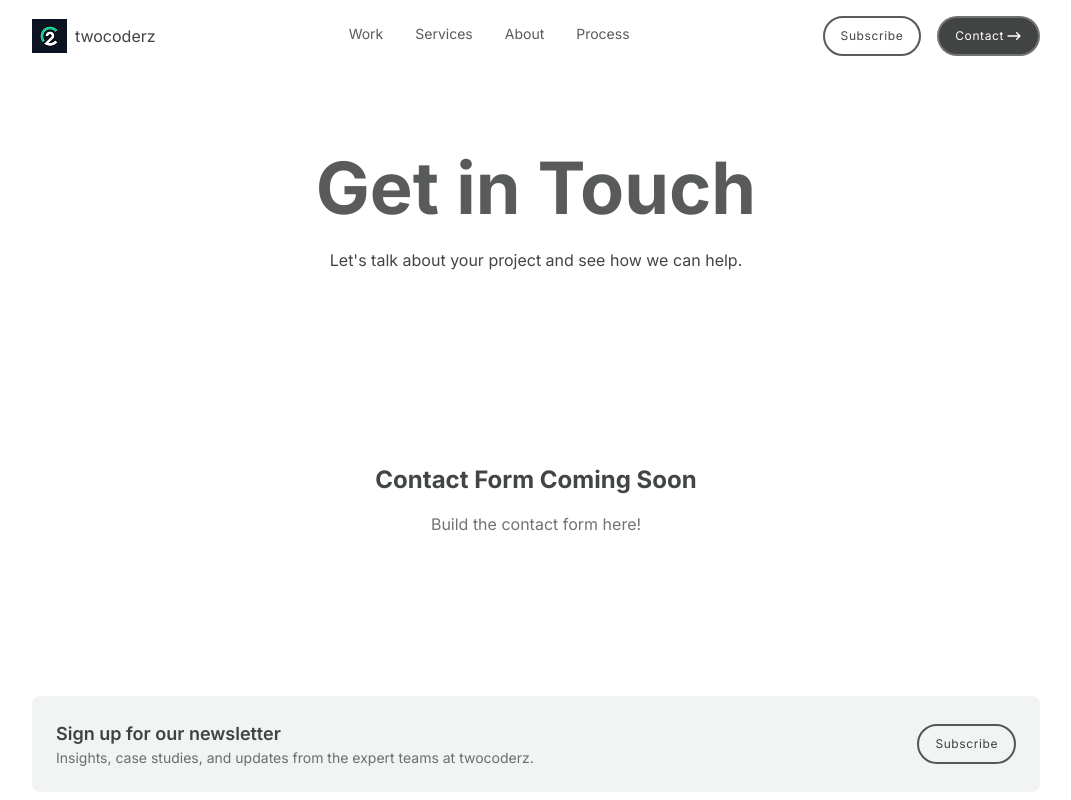
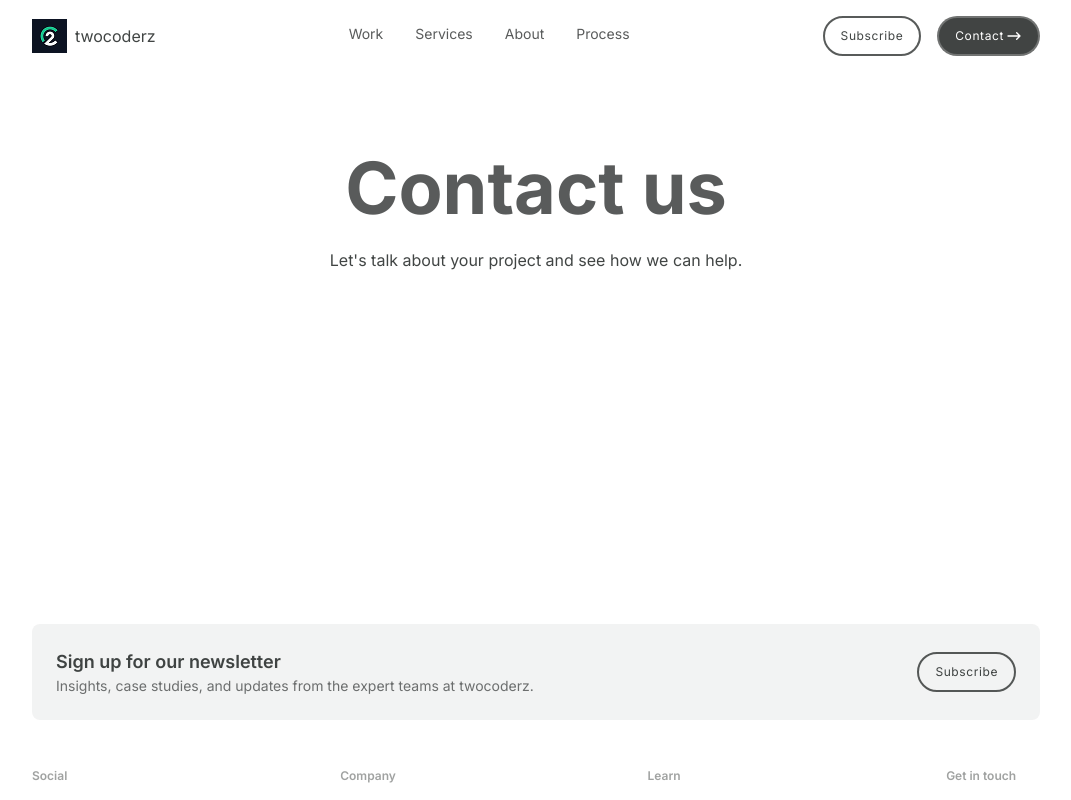
Before and after one commit to twocoderz/twocoderz.team, a React (Vite) app: page /contact in a window 1280 px wide. Shown: the top 800 px of the page, without its empty margins (104-1175 px from the left). Built offline with nearby package versions, Linux system fonts and the light colour scheme.

Commit message:
coding email link, add new component

```diff
--- a/src/pages/contact/ContactPage.tsx
+++ b/src/pages/contact/ContactPage.tsx
@@ -7,7 +7,7 @@ export default function ContactPage() {
   return (
     <Layout>
       <HeroSection
-        title="Get in Touch"
+        title="Contact us"
         subtitle="Let's talk about your project and see how we can help."
         alignment="center"
       />
@@ -19,12 +19,7 @@ export default function ContactPage() {
             {/* TODO: Add contact info */}
             {/* TODO: Add social links */}
             {/* TODO: Add map or location info */}
-            <div className="text-center">
-              <h2 className="text-2xl font-bold text-black-80 mb-p4">
-                Contact Form Coming Soon
-              </h2>
-              <p className="text-black-60">Build the contact form here!</p>
-            </div>
+            <div className="text-center"></div>
           </div>
         </Container>
       </Section>
--- /dev/null
+++ b/src/pages/contact/components/EmailLink.tsx
@@ -0,0 +1,21 @@
+import { twMerge } from "tailwind-merge";
+import { CopyIcon } from "../../../shared/icons/CopyIcon";
+
+export type EmailLinkProps = {
+  label: string;
+  href: string;
+  className?: string;
+};
+
+export default function EmailLink(props: EmailLinkProps) {
+  const { label, href, className } = props;
+  return (
+    <a
+      href={href}
+      className={twMerge("cursor-pointer hover:underline", className)}
+    >
+      <span className="text-xl font-bold text-black-80">{label}</span>
+      <CopyIcon className="text-black-80" />
+    </a>
+  );
+}
--- /dev/null
+++ b/src/shared/icons/CopyIcon.tsx
@@ -0,0 +1,24 @@
+import type { SVGProps } from "react";
+
+type IconProps = SVGProps<SVGSVGElement>;
+
+export function CopyIcon(props: IconProps) {
+  return (
+    <svg
+      width="24"
+      height="24"
+      viewBox="0 0 24 24"
+      fill="none"
+      xmlns="http://www.w3.org/2000/svg"
+      {...props}
+    >
+      <path
+        d="M9 9V6.2002C9 5.08009 9 4.51962 9.21799 4.0918C9.40973 3.71547 9.71547 3.40973 10.0918 3.21799C10.5196 3 11.0801 3 12.2002 3H17.8002C18.9203 3 19.4801 3 19.9079 3.21799C20.2842 3.40973 20.5905 3.71547 20.7822 4.0918C21.0002 4.51962 21.0002 5.07967 21.0002 6.19978V11.7998C21.0002 12.9199 21.0002 13.48 20.7822 13.9078C20.5905 14.2841 20.2839 14.5905 19.9076 14.7822C19.4802 15 18.921 15 17.8031 15H15M9 9H6.2002C5.08009 9 4.51962 9 4.0918 9.21799C3.71547 9.40973 3.40973 9.71547 3.21799 10.0918C3 10.5196 3 11.0801 3 12.2002V17.8002C3 18.9203 3 19.4801 3.21799 19.9079C3.40973 20.2842 3.71547 20.5905 4.0918 20.7822C4.5192 21 5.07899 21 6.19691 21H11.8036C12.9215 21 13.4805 21 13.9079 20.7822C14.2842 20.5905 14.5905 20.2839 14.7822 19.9076C15 19.4802 15 18.921 15 17.8031V15M9 9H11.8002C12.9203 9 13.4801 9 13.9079 9.21799C14.2842 9.40973 14.5905 9.71547 14.7822 10.0918C15 10.5192 15 11.079 15 12.1969L15 15"
+        stroke="currentColor"
+        strokeWidth="2"
+        strokeLinecap="round"
+        strokeLinejoin="round"
+      />
+    </svg>
+  );
+}
```
